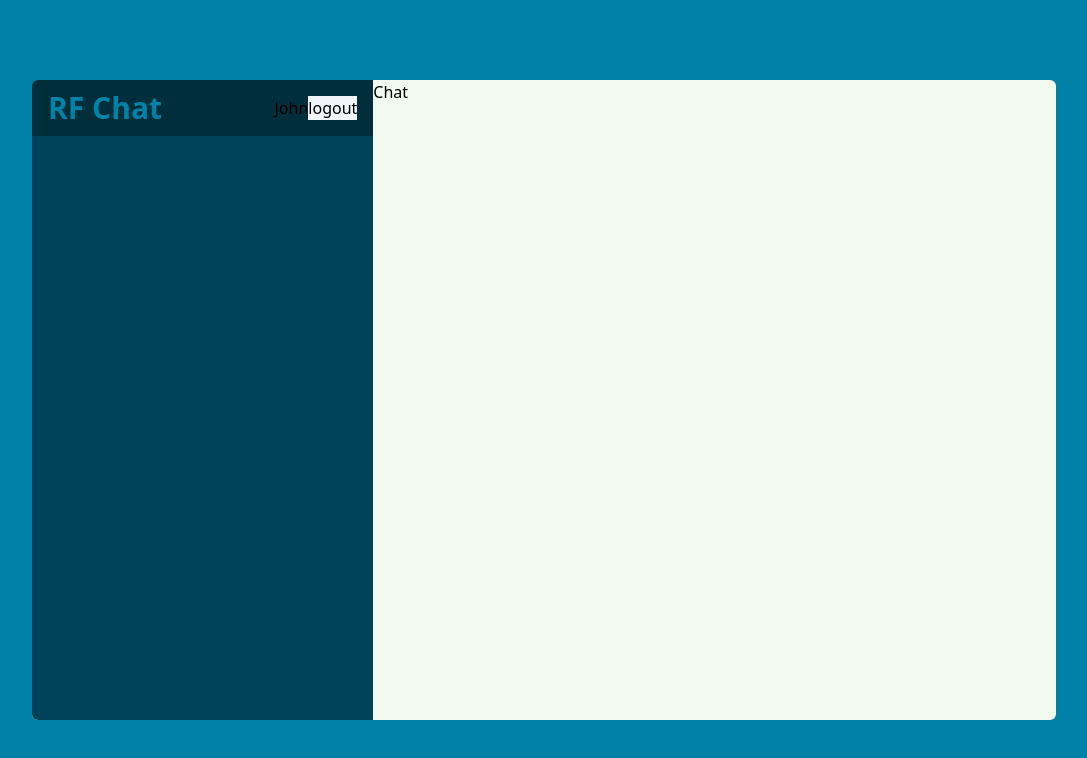
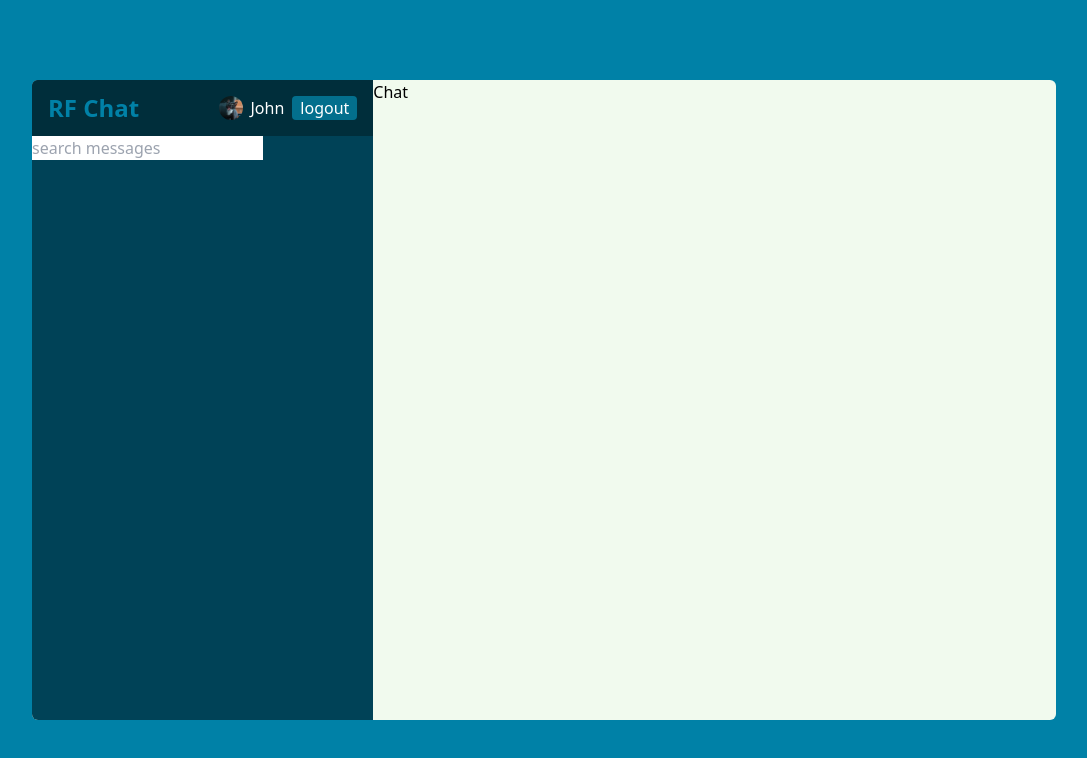
Before and after one commit to agsjorda/rfchat, a React (Vite) app: page / in a window 1280 px wide. Shown: the top 758 px of the page, without its empty margins (96-1183 px from the left). Built offline with nearby package versions, Linux system fonts and the light colour scheme.

Commit message:
added sidbar Nav

```diff
--- a/src/components/Navbar.jsx
+++ b/src/components/Navbar.jsx
@@ -1,13 +1,19 @@
-import React from "react";
+import Cat from "../assets/img/cat.jpg";
 
 const Navbar = () => {
 	return (
 		<div className="flex items-center justify-between p-4 bg-[#002e3b] h-14">
-			<span className="font-bold text-[#0081a7] text-3xl">RF Chat</span>
-			<div className="">
-				<img />
-				<span>John</span>
-				<button className="bg-slate-100">logout</button>
+			<span className="font-bold text-[#0081a7] text-2xl">RF Chat</span>
+			<div className="flex gap-2">
+				<img
+					className="object-fit w-6 h-6 rounded-full"
+					src={Cat}
+					alt="cat"
+				/>
+				<span className="text-white">John</span>
+				<button className="bg-[#036f8d] text-white px-2 rounded">
+					logout
+				</button>
 			</div>
 		</div>
 	);
--- a/src/components/Search.jsx
+++ b/src/components/Search.jsx
@@ -1,7 +1,13 @@
 import React from "react";
 
 const Search = () => {
-	return <div>Search</div>;
+	return (
+		<div>
+			<div>
+				<input type="text" placeholder="search messages" />
+			</div>
+		</div>
+	);
 };
 
 export default Search;
--- a/src/components/Sidebar.jsx
+++ b/src/components/Sidebar.jsx
@@ -1,10 +1,12 @@
 import React from "react";
 import Navbar from "./Navbar";
+import Search from "./Search";
 
 const Sidebar = () => {
 	return (
 		<div className="col-span-1 bg-[#004257]">
 			<Navbar />
+			<Search />
 		</div>
 	);
 };
```
Also changed, not shown: src/assets/img/cat.jpg (added).
